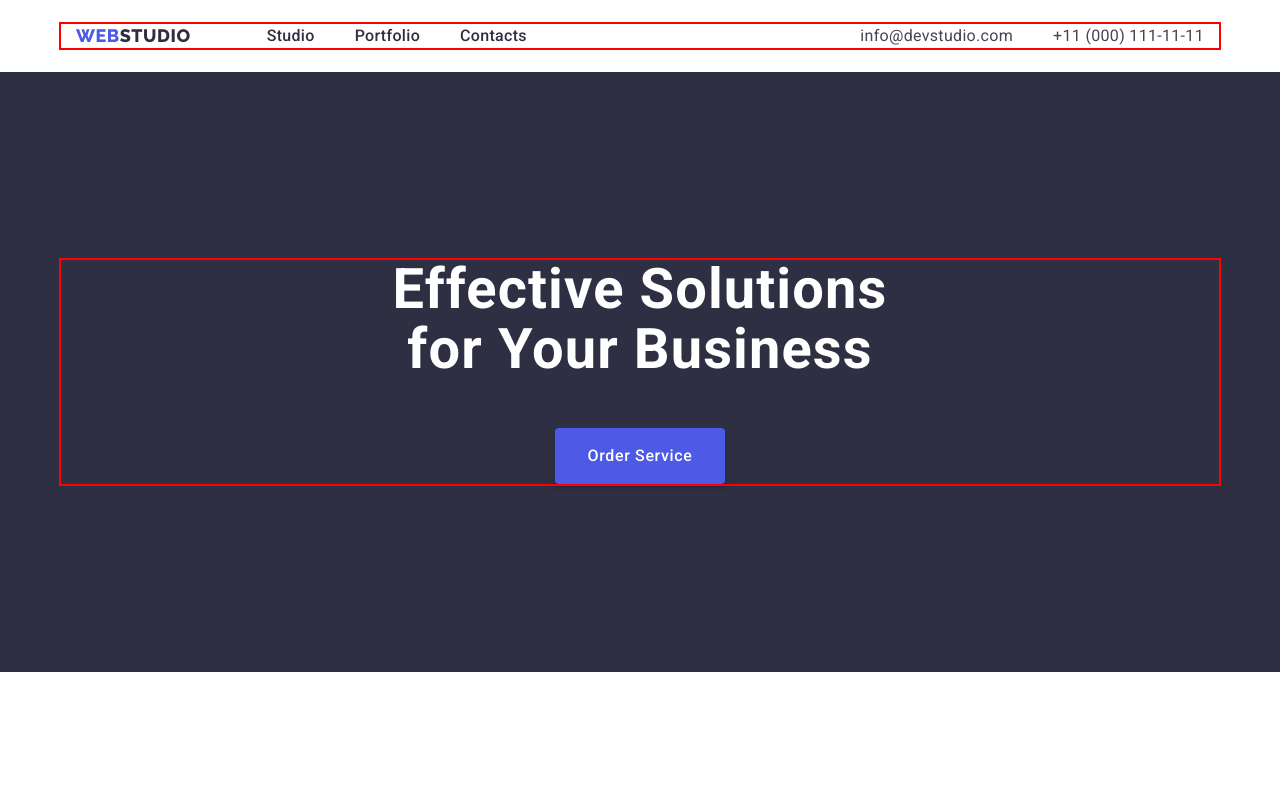
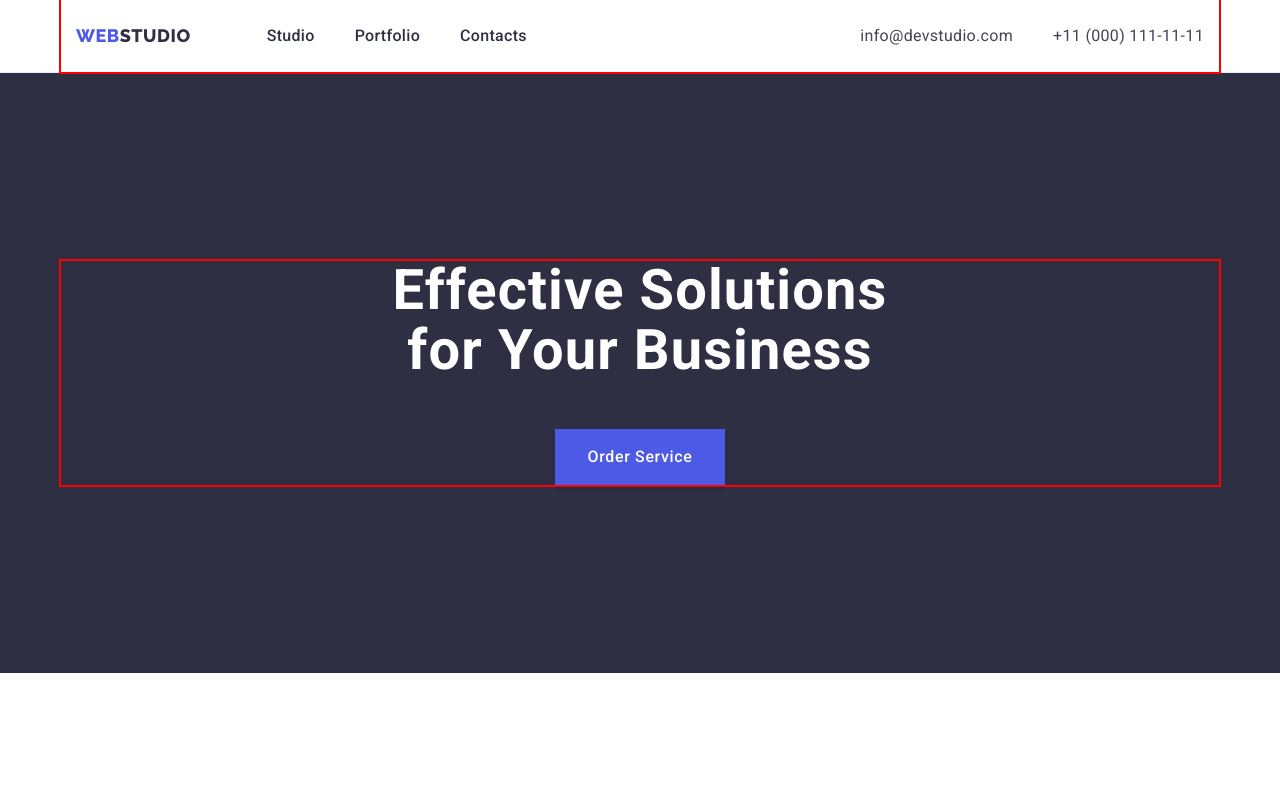
Before and after one commit to linaeveeee/goit-markup-hw-03, a plain HTML site: page index.html in a window 1280 px wide. Shown: the top 788 px of the page. Drawn offline with nearby package versions, Linux system fonts and the light colour scheme.

Commit message:
homework3.4

```diff
--- a/css/styles.css
+++ b/css/styles.css
@@ -83,8 +83,7 @@ img {
 /** -----------------------HEADER------------------------------ */
 
 .header {
-  padding-top: 24px;
-  padding-bottom: 24px;
+  border-bottom: 1px solid var(--cornflower);
 }
 
 .header-container {
@@ -96,11 +95,12 @@ img {
   display: flex;
   align-items: center;
   margin-right: auto;
-  gap: 76px;
 }
 
 .header-menu-list {
   display: flex;
+  padding-top: 24px;
+  padding-bottom: 24px;
   gap: 40px;
 }
 
@@ -112,6 +112,7 @@ img {
   line-height: 1.17;
   letter-spacing: 0.03em;
   text-transform: uppercase;
+  margin-right: 76px;
 }
 
 .header-logo-blue {
@@ -188,6 +189,7 @@ img {
   margin: 0 auto;
   margin-top: 48px;
   padding: 16px 32px 16px 32px;
+  min-width: 169px
   border-radius: 4px;
   box-shadow: 0px 4px 4px 0px rgba(0, 0, 0, 0.15);
   border: none;
@@ -309,6 +311,8 @@ img {
   line-height: 1.17;
   letter-spacing: 0.03em;
   text-transform: uppercase;
+  display: inline-block;
+  margin-bottom: 16px;
 }
 .footer-logo-blue {
   color: var(--cloud);
@@ -318,7 +322,6 @@ img {
   font-size: 16px;
   line-height: 1.5;
   letter-spacing: 0.02em;
-  margin-top: 16px;
   max-width: 264px;
 }
 
```
